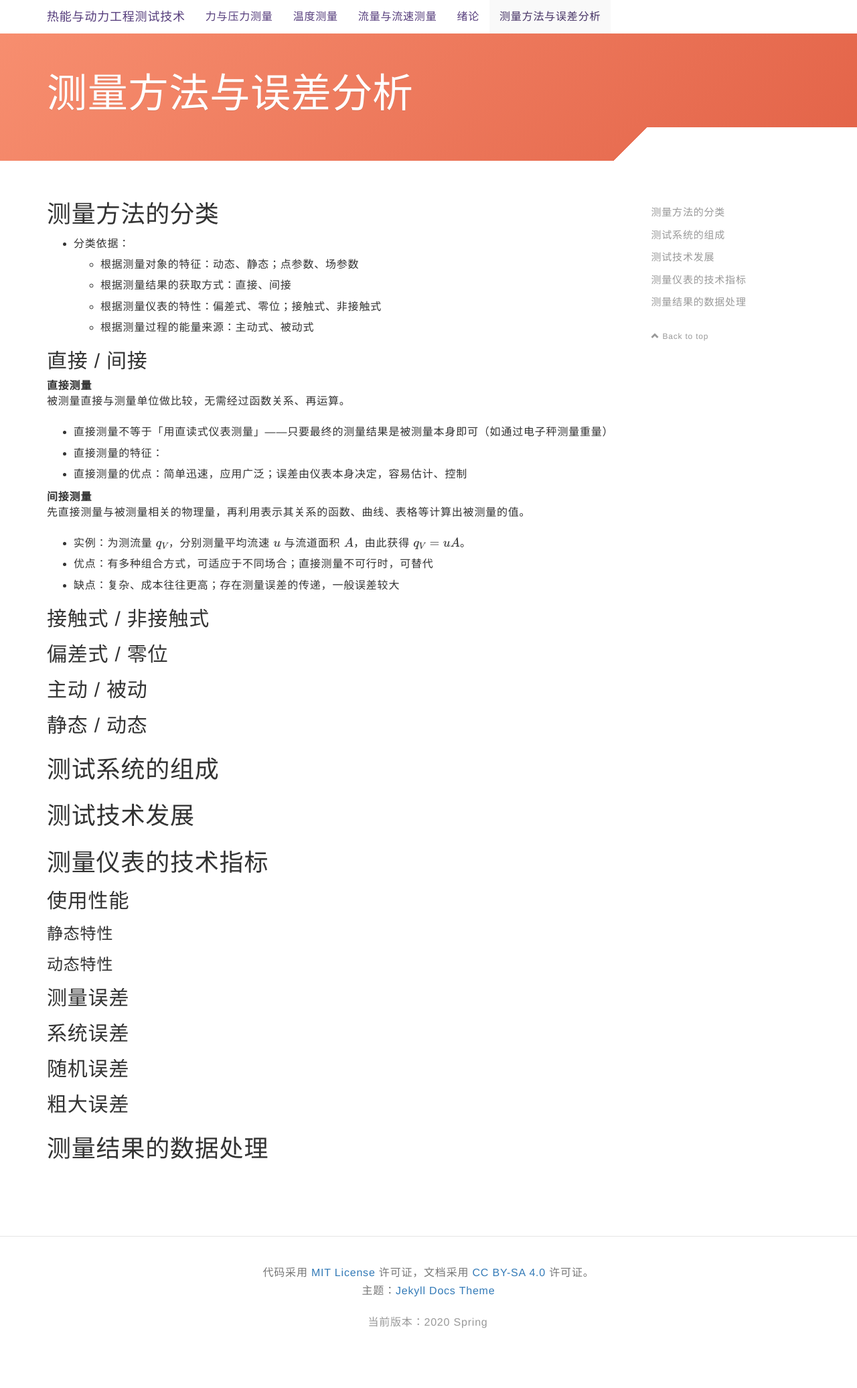
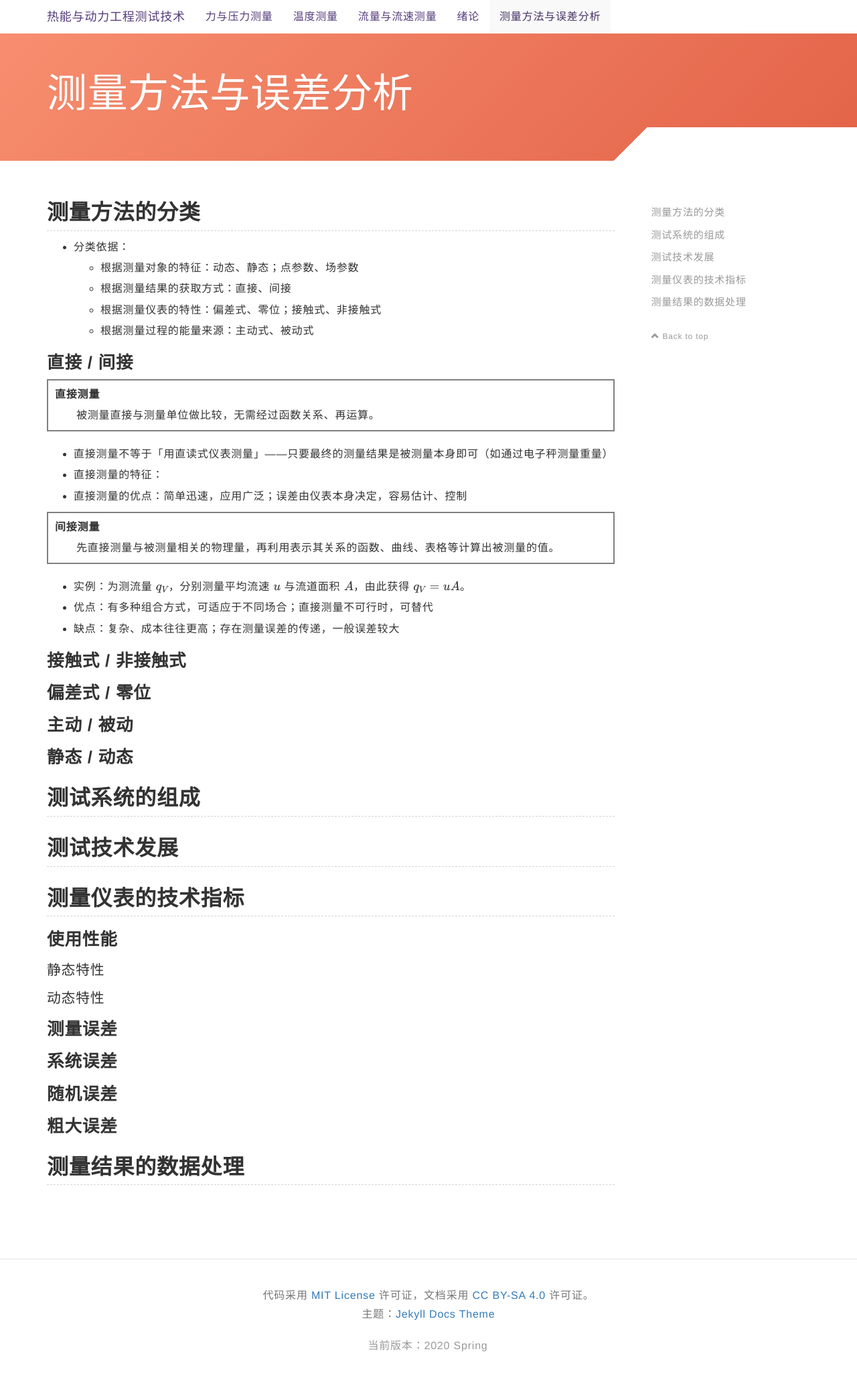
Before and after one commit to xjtu-blacksmith/test-tech-in-epe, a Jekyll site: the page built from chapters/chp1.md, in a window 1280 px wide. Shown: the whole page at 67% size. Built offline with Jekyll 4.4.1, drawn with Linux system fonts in a browser that asks for light colours; nearby versions of some CDN libraries; formulas are drawn with MathJax 3; before the commit the page ends 2038 px from its top, so only the background shows below that.

Commit message:
fix section styles

```diff
--- a/assets/css/styles.scss
+++ b/assets/css/styles.scss
@@ -66,6 +66,30 @@ img {
   color: unset !important;
 }
 
-.bs-docs-section ul li {
-  margin: 0.5ex auto;
+.bs-docs-section {
+  ul li {
+    margin: 0.5ex auto;
+  }
+  h1, h2 {
+    font-weight: bold;
+  }
+  h1 {
+    font-size: 2em;
+    padding-bottom: 0.5ex;
+    border-bottom: 1px dashed lightgray;
+  }
+  h2 {
+    font-size: 1.6em;
+  }
+  h3 {
+    font-size: 1.3em;
+  }
+  dl {
+    border: 2px solid gray;
+    padding: 10px;
+    dd {
+      text-indent: 2em;
+      margin-top: 1ex;
+    }
+  }
 }
```
